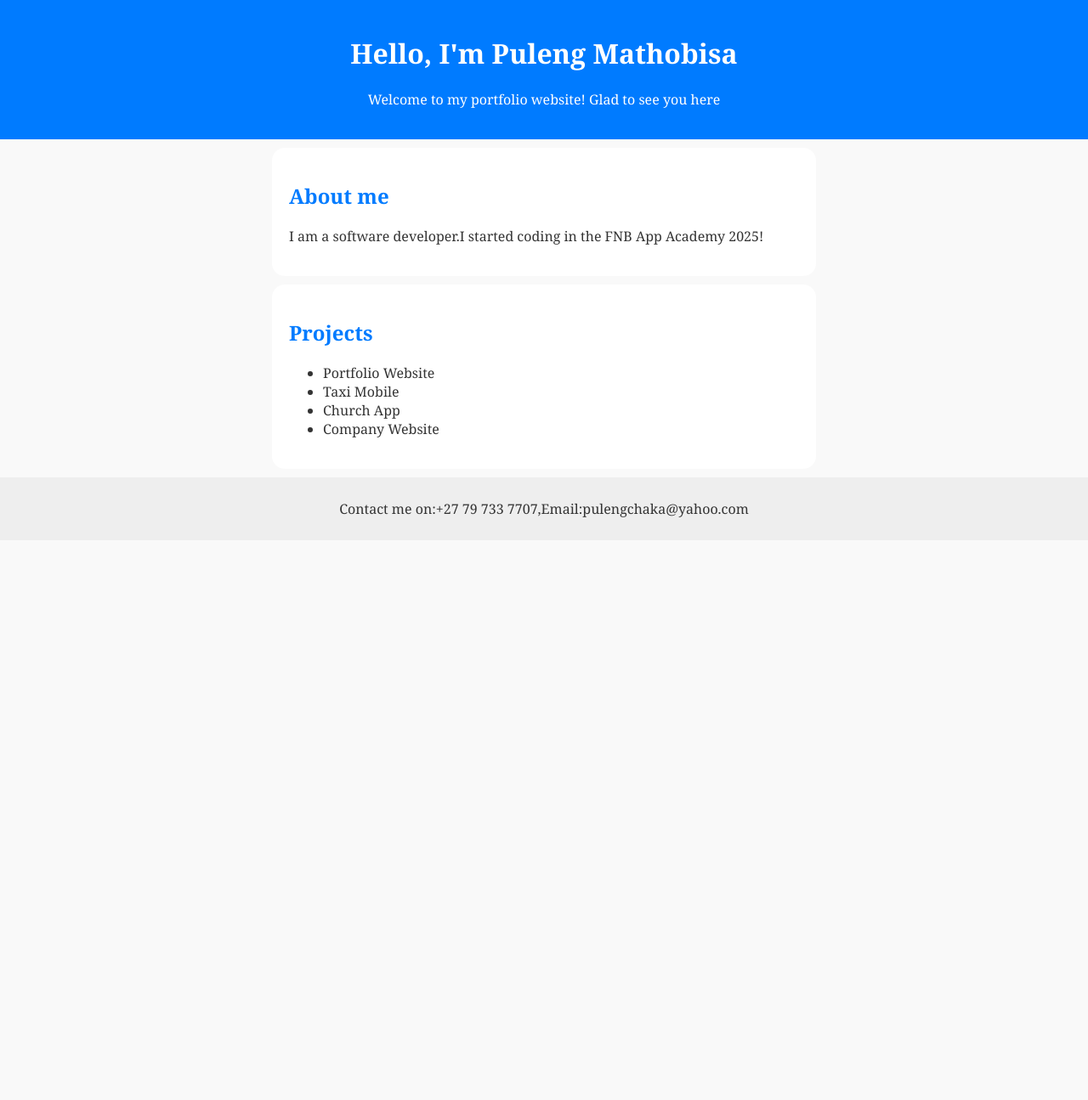
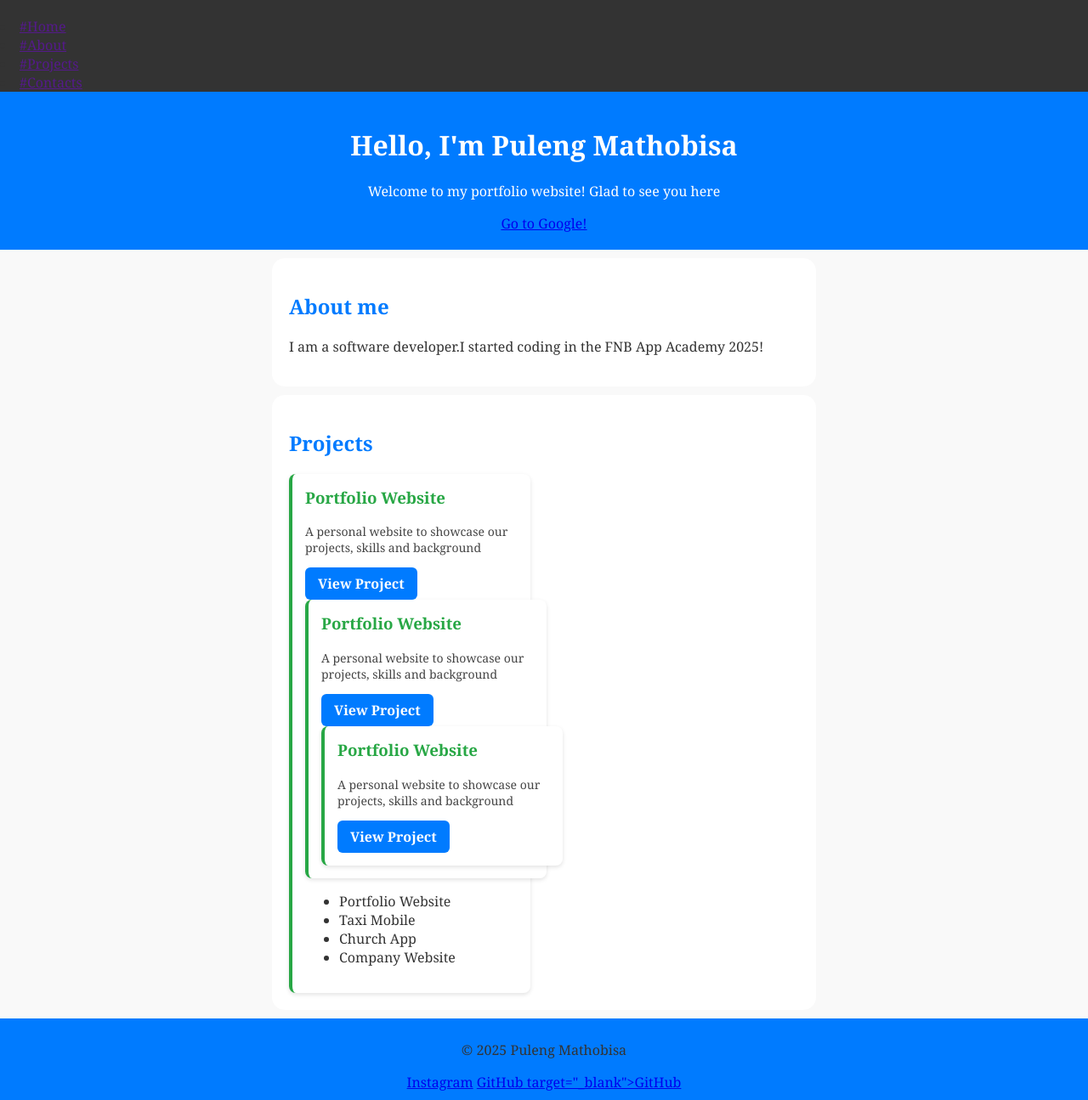
Before and after one commit to pulengchaka/portforlio-website, a plain HTML site: page index.html in a window 1280 px wide. Shown: the whole page at 85% size. Before the commit the page ends 800 px from the top, so only its background shows below. Drawn offline with Linux system fonts and the light colour scheme.

Commit message:
Updated projects section and added social links

```diff
--- a/index.html
+++ b/index.html
@@ -6,21 +6,54 @@
     <title>Puleng Mathobisa-Portfolio></title>
     <link rel="stylesheet" href="style.css"
 </head>
+
 <body>
-   <header>
+
+    <nav>
+        <ul class="navbar"></ul>
+            <li><a href="">#Home</a></li>
+            <li><a href="">#About</a></li>
+            <li><a href="">#Projects</a></li>
+            <li><a href="">#Contacts</a></li>
+        </ul>
+    </nav>
+   <header id="top">
     <h1>Hello, I'm Puleng Mathobisa</h1>
     <p>Welcome to my portfolio website! Glad to see you here</p>
+    <a href="https:/google.com">Go to Google!</a>
    </header>
 
-   <section class="about">
+   <section class="about" id="about">
     <h2>About me</h2>
     <p>I am a software developer.I started coding in
         the FNB App Academy 2025!
     </p>
     </section>
 
-    <section class="projects">
+    <section class="projects" id="projects">
         <h2>Projects</h2>
+        <div class="Project-list">
+            <div class="project-card">
+            <h3>Portfolio Website</h3>
+            <p>A personal website to showcase our
+                projects, skills and background</p>
+                <a href="https://fantastic-pastelito-f001eb.netlify.app" tagert=_blank>
+                    View Project</a>
+
+                <div class="project-card" id="contact">
+            <h3>Portfolio Website</h3>
+            <p>A personal website to showcase our
+                projects, skills and background</p>
+                <a href="#">View Project</a>
+
+                <div class="project-card">
+            <h3>Portfolio Website</h3>
+            <p>A personal website to showcase our
+                projects, skills and background</p>
+                <a href="#">View Project</a>
+
+            </div>
+        </div>
         <ul>
             <li>Portfolio Website</li>
             <li>Taxi Mobile</li>
@@ -31,7 +64,15 @@
     </section>
 
     <footer>
-        <p>Contact me on:+27 79 733 7707,Email:pulengchaka@yahoo.com</p>
+        <p>© 2025 Puleng Mathobisa</p>
+        <div class="social-links">
+            <a href="https://instagram.com/puleng100/"
+            target="=_blank">Instagram</a>
+
+            <a href="https://github.com/pulengchaka/">GitHub
+                target="_blank">GitHub</a>
+
+        </div>
     </footer>
 </body>
 </html>
--- a/style.css
+++ b/style.css
@@ -29,10 +29,103 @@ h2 {
 footer {
     text-align: center;
     padding: 10px;
-    background-color: #eee;
+    background-color: #007bff;
 }
 
-.about {
-    padding: 20px;
+.social-links {
+    margin-top: 10px;
+}
 
+.social-links > .a {
+    margin: 0 10px;
+    color: #007bff;
+    text-decoration: none;
+    font-weight: bold;
 }
+
+.social-links > a:hover {
+    text-decoration: underline;
+    font-size: 40px;
+    color: #000;
+}
+
+.social-links> footer p{
+    color: #000;
+    font-weight: bold;
+    font-size: 18px;
+}
+
+/* Project list*/
+.project-list {
+    display: flex;
+    flex-wrap: wrap;
+    justify-content: center;
+    gap: 20px;
+}
+
+.project-card {
+    background-color: white;
+    border-left: 4px solid #28a745;
+    padding: 15px;
+    border-radius: 8px;
+    width: 250px;
+    box-shadow: 0 2px 5px rgba(0,0,0,0.113);
+    transition: transform 0.2s;
+}
+.project-card:hover {
+    transform: translateY(20px);
+}
+
+.project-card> h3 {
+margin-top: 0;
+color: #28a745;
+}
+
+.project-card> p{
+    font-size: 14px;
+    color: #444;
+}
+
+.project-card> a {
+display: inline-block;
+padding: 8px 15px;
+background-color: #007bff;
+color: #fff;
+border-radius: 6px;
+text-decoration: none;
+font-weight: bold;
+transition: background-color 0.2s ease;
+}
+
+.project-card> a:hover {
+    background-color: #0056b3;
+}
+
+nav {
+    background-color: #333;
+    position: sticky;
+    top: 0;
+    z-index: 1000;
+}
+
+.navbar {
+    list-style: none;
+    display: flex;
+    justify-content: center;
+    padding: 10px 0;
+    margin: 0;
+    gap: 20px;
+}
+
+.navbar > li > a {
+color: #fff;
+text-decoration: none;
+font-weight: bold;
+padding: 6px 12px;
+border-radius: 4px;
+transition: blackground-color 0.2s ease;
+}
+
+.navbar > li > a:hover {
+    background-color: #007bff;
+}
```
